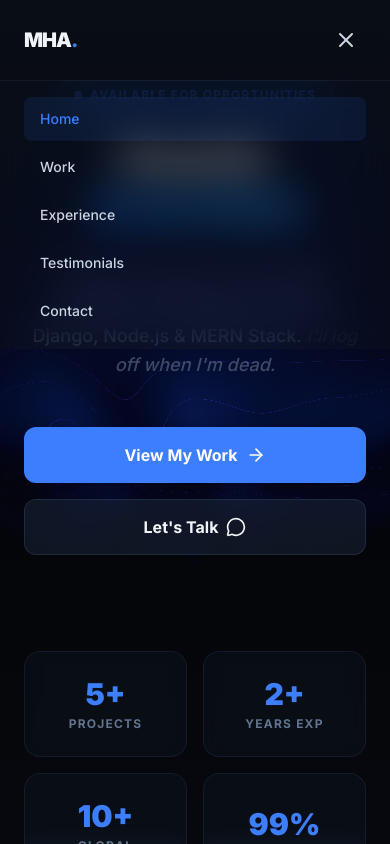
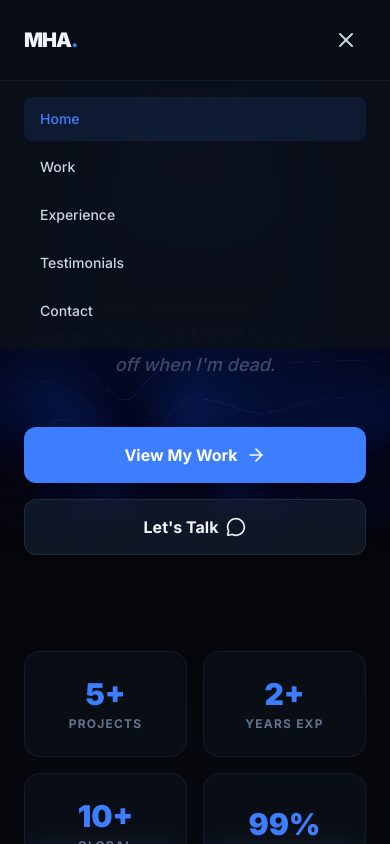
Before and after one commit to MHashirAbdullah/Portfolio, a Next.js app: page / in a window 390 px wide. Both pictures are taken after a click on the button "Toggle menu". Shown: the top 844 px of the page. Built offline with nearby package versions, Linux system fonts and the light colour scheme.

Commit message:
fix mobile navbar navigation and styling

```diff
--- a/components/Navbar.jsx
+++ b/components/Navbar.jsx
@@ -2,7 +2,7 @@
 
 import { useState, useEffect, useCallback } from "react";
 import { motion, AnimatePresence } from "framer-motion";
-import { Terminal, Menu, X } from "lucide-react";
+import { Menu, X } from "lucide-react";
 
 const navLinks = [
   { href: "#home", label: "Home" },
@@ -114,26 +114,26 @@ export default function Navbar() {
       <AnimatePresence>
         {mobileOpen && (
           <motion.div
-            initial={{ opacity: 0, height: 0 }}
-            animate={{ opacity: 1, height: "auto" }}
-            exit={{ opacity: 0, height: 0 }}
-            transition={{ duration: 0.25 }}
-            className="md:hidden border-t border-slate-800/50 glass-nav"
+            initial={{ opacity: 0, y: -10 }}
+            animate={{ opacity: 1, y: 0 }}
+            exit={{ opacity: 0, y: -10 }}
+            transition={{ duration: 0.2, ease: "easeOut" }}
+            className="md:hidden border-t border-slate-800/50 bg-[#0a0f1a]/95 backdrop-blur-2xl overflow-hidden"
           >
             <nav className="flex flex-col gap-1 px-6 py-4">
               {navLinks.map((link) => (
-                <a
+                <button
                   key={link.href}
-                  href={link.href}
+                  type="button"
                   onClick={(e) => scrollTo(e, link.href)}
-                  className={`px-4 py-3 rounded-lg text-sm font-medium transition-colors ${
+                  className={`px-4 py-3 rounded-lg text-sm font-medium transition-colors text-left w-full ${
                     activeSection === link.href.replace("#", "")
                       ? "text-primary bg-primary/10"
                       : "text-slate-300 hover:text-white hover:bg-slate-800/50"
                   }`}
                 >
                   {link.label}
-                </a>
+                </button>
               ))}
             </nav>
           </motion.div>
```
